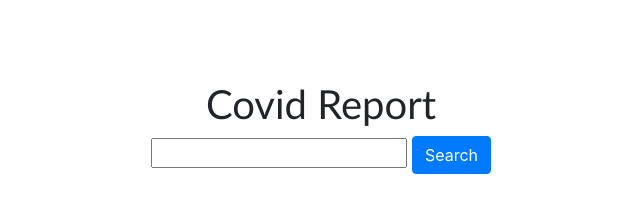
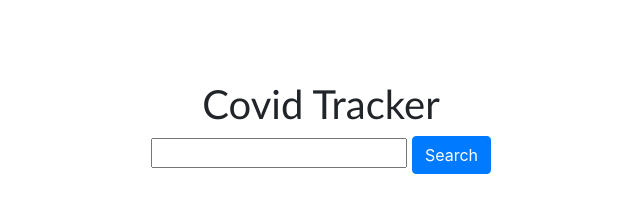
Before and after one commit to Sarath-Manikandan/Day-20, a plain HTML site: page index.html in a window 1280 px wide. Shown: the full height of the page, 319-959 px from the left. Drawn offline with nearby package versions, Linux system fonts and the light colour scheme.

Commit message:
Update index.html

```diff
--- a/index.html
+++ b/index.html
@@ -8,7 +8,7 @@
     <link rel="stylesheet" href="https://cdn.jsdelivr.net/npm/bootstrap@4.6.2/dist/css/bootstrap.min.css" integrity="sha384-xOolHFLEh07PJGoPkLv1IbcEPTNtaed2xpHsD9ESMhqIYd0nLMwNLD69Npy4HI+N" crossorigin="anonymous">
 </head>
 <body>
-    <h1 style="text-align: center; margin-top: 80px; font-family: 'Gill Sans', 'Gill Sans MT', Calibri, 'Trebuchet MS', sans-serif;">Covid Report</h1>
+    <h1 style="text-align: center; margin-top: 80px; font-family: 'Gill Sans', 'Gill Sans MT', Calibri, 'Trebuchet MS', sans-serif;">Covid Tracker</h1>
     <script src="script.js"></script>
 </body>
 </html>
```
